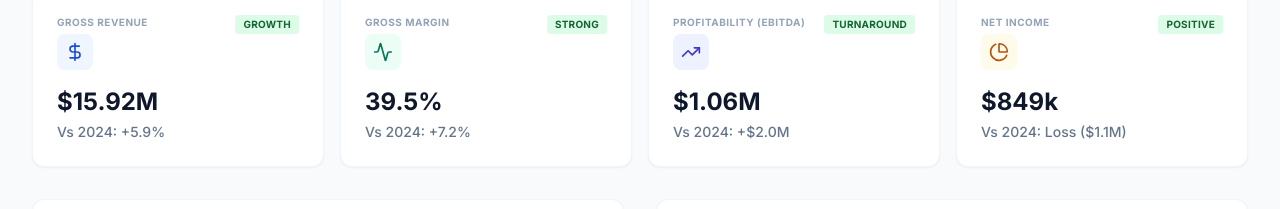
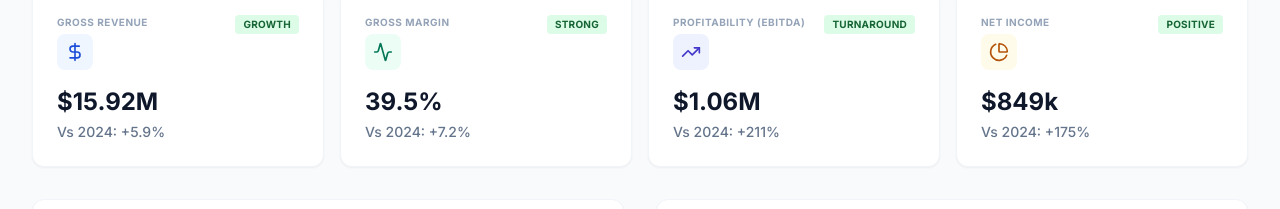
Before and after one commit to accalimlighting/GM-Dashboard, a React (Vite) app: page / in a window 1280 px wide. Shown: the part 186-395 px from the top of the page. Built offline with nearby package versions, Linux system fonts and the light colour scheme.

Commit message:
Show YoY percentages on EBITDA/Net KPI cards

```diff
--- a/src/App.jsx
+++ b/src/App.jsx
@@ -178,6 +178,19 @@ const TOP_PRODUCTS_DATA = [
   { rank: 20, sku: "XED-LXCV-OPXQ", desc: "Linear One DMX Ext Core 4' RGBW 30x60", sales: 76797.00 },
 ];
 
+// Key YoY values for KPI calculations
+const EBITDA_2024 = -953185.16;
+const EBITDA_2025 = 1059431.01;
+const NET_INCOME_2024 = -1138149.23;
+const NET_INCOME_2025 = 849241.03;
+
+const formatYoYPercentText = (current, prior) => {
+  if (prior === 0) return 'N/A';
+  const pct = ((current - prior) / Math.abs(prior)) * 100;
+  const sign = pct >= 0 ? '+' : '';
+  return `${sign}${Math.round(pct)}%`;
+};
+
 // SALES REP DATA (aligned with 2024-2025 incentive register)
 const RAW_SALES_REP_DATA = [
   { name: "International Lights", sales2024: 560126.79, sales2025: 1729507.28, target: 1000000, targetHit: true, incentiveRate: 0.03, incentivePaid: 51885.22 },
@@ -257,7 +270,7 @@ const KPI_CARDS = [
     title: "EBITDA",
     category: "PROFITABILITY (EBITDA)",
     value: `$1.06M`,
-    subValue: `Vs 2024: +$2.0M`,
+    subValue: `Vs 2024: ${formatYoYPercentText(EBITDA_2025, EBITDA_2024)}`,
     icon: TrendingUp,
     color: "bg-indigo-50 text-indigo-700",
     status: "Turnaround",
@@ -267,7 +280,7 @@ const KPI_CARDS = [
     title: "Net Income",
     category: "NET INCOME",
     value: `$849k`,
-    subValue: `Vs 2024: Loss ($1.1M)`,
+    subValue: `Vs 2024: ${formatYoYPercentText(NET_INCOME_2025, NET_INCOME_2024)}`,
     icon: PieChart,
     color: "bg-amber-50 text-amber-700",
     status: "Positive",
```
